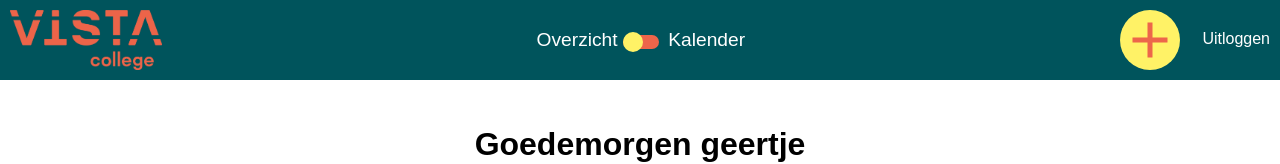
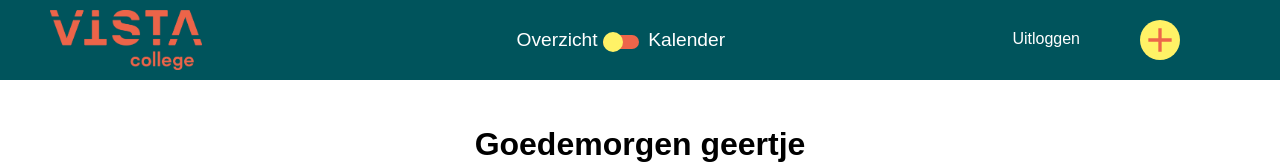
Before and after one commit to TamoAgzt/Smort-Examen-Tool-Webapp, an Angular app in the folder ExamTool/: page /overview in a window 1280 px wide. Shown: the top 164 px of the page. Built offline with nearby package versions, Linux system fonts and the light colour scheme.

Commit message:
Stuff happened

```diff
--- a/ExamTool/src/app/app.component.html
+++ b/ExamTool/src/app/app.component.html
@@ -91,7 +91,13 @@
     </svg>
   </a>
 </div>
-
-<a class="log-out">Uitloggen</a>
+<a
+  class="log-out"
+  routerLink="/login"
+  routerLinkActive="activebutton"
+  ariaCurrentWhenActive="page"
+>
+  Uitloggen
+</a>
 
 <router-outlet></router-outlet>
--- a/ExamTool/src/styles.scss
+++ b/ExamTool/src/styles.scss
@@ -61,7 +61,7 @@ label {
   display: flex;
   height: 60px;
   max-height: 70px;
-  padding: 10px;
+  padding: 10px 50px;
   padding-right: 100px;
   left: 0;
   right: 0;
@@ -76,6 +76,7 @@ label {
     font-size: larger;
   }
   .view-toggle-container {
+    margin-left: -100px;
     mat-slide-toggle {
       .mdc-switch__track {
         background-color: var(--koraalrood100);
@@ -87,20 +88,23 @@ label {
     }
   }
   .add-button {
-    width: 60px;
-    height: 60px;
+    width: 40px;
+    height: 40px;
     border-radius: 50%;
+    margin: auto 0;
 
     background-color: var(--citroengeel100);
     fill: var(--koraalrood100);
   }
 }
+
 .log-out {
   // For simplicity, we add the log out button separately to the navigation bar on the top of the page
   color: white;
   position: absolute;
-  right: 10px;
-  top: 30px;
+  top: 0px;
+  margin: 30px 200px 0 0;
+  right: 0px;
   :hover {
     cursor: pointer;
   }
@@ -229,8 +233,9 @@ form button {
   background-position: 16px;
   background-repeat: no-repeat;
   width: 200px;
-  margin: 10px 0 5px 0;
-  color: #fff;
+  margin: 15px 0 5px 0;
+  color: white;
+  font-size: large;
   border-radius: 4px;
   transition: 0.2s ease;
   border: none;
```
